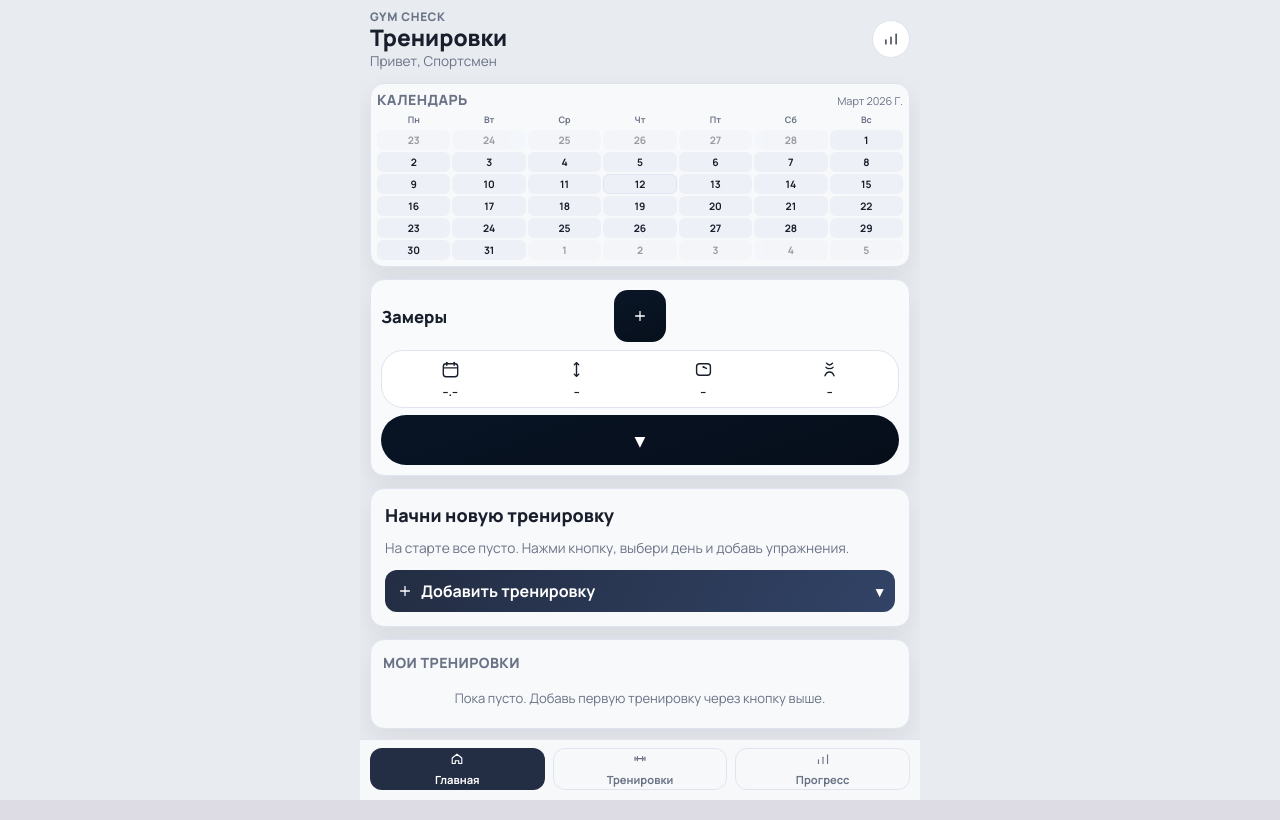
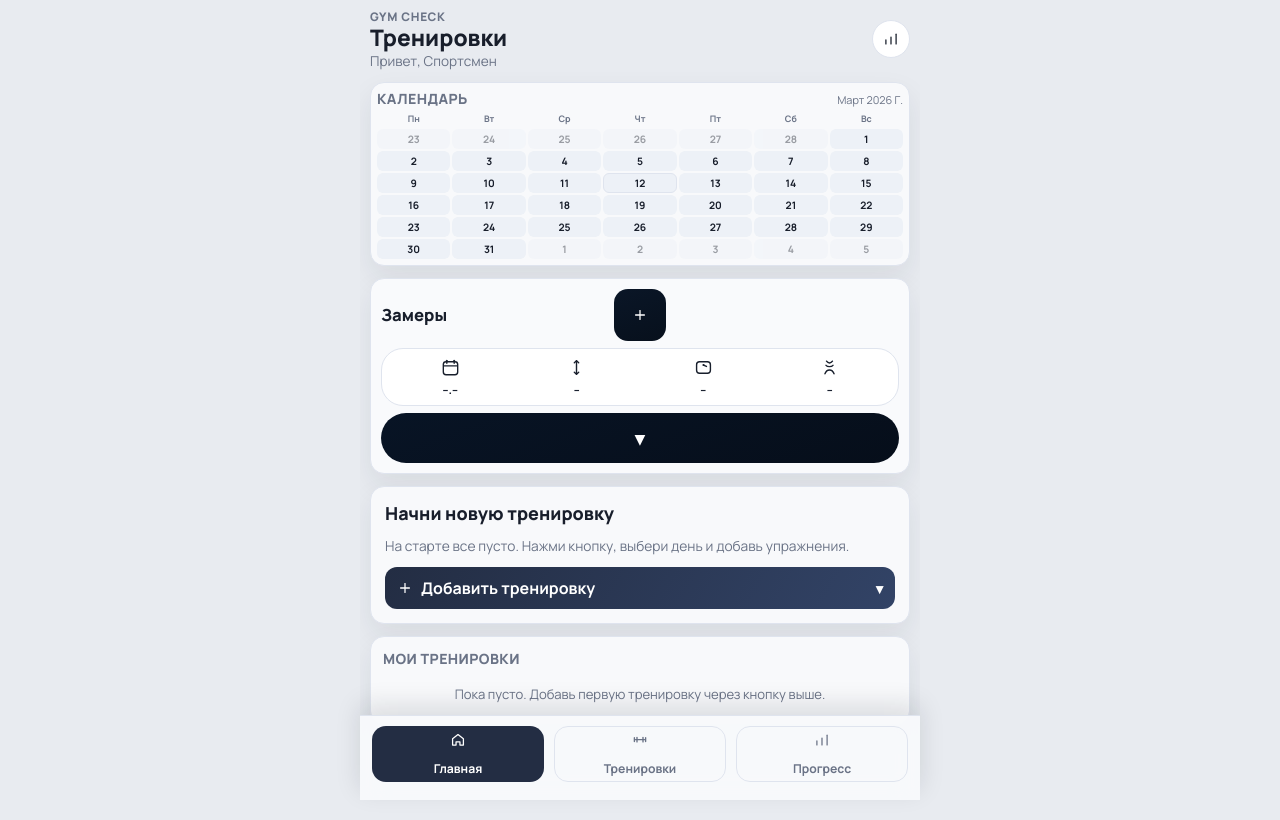
Before and after one commit to strelveles1994-dev/gum-mini-app, a React (Vite) app: page / in a window 1280 px wide. Built offline with nearby package versions, Linux system fonts and the light colour scheme.

Commit message:
Improve bottom navigation size and safe-area spacing

```diff
--- a/src/App.css
+++ b/src/App.css
@@ -1593,32 +1593,38 @@
 
 .bottom-nav {
   border-top: 1px solid var(--panel-border);
-  background: color-mix(in srgb, var(--panel-bg) 92%, transparent);
-  backdrop-filter: blur(12px);
-  padding: 8px 10px calc(10px + env(safe-area-inset-bottom));
+  background: color-mix(in srgb, var(--panel-bg) 96%, transparent);
+  backdrop-filter: blur(14px);
+  padding: 10px 12px calc(18px + env(safe-area-inset-bottom));
   max-width: 560px;
   width: 100%;
   margin: 0 auto;
   display: grid;
   grid-template-columns: repeat(3, minmax(0, 1fr));
-  gap: 8px;
+  gap: 10px;
   position: sticky;
   bottom: 0;
   z-index: 5;
+  box-shadow: 0 -10px 24px rgba(15, 22, 36, 0.12);
 }
 
 .nav-btn {
-  min-height: 42px;
-  border: 1px solid var(--panel-border);
-  border-radius: 12px;
+  min-height: 56px;
+  border: 1px solid var(--panel-border);
+  border-radius: 14px;
   background: transparent;
   color: var(--text-sub);
   display: grid;
   place-items: center;
-  gap: 3px;
-  font-size: 0.7rem;
-  font-weight: 700;
-  cursor: pointer;
+  gap: 4px;
+  font-size: 0.76rem;
+  font-weight: 700;
+  cursor: pointer;
+}
+
+.nav-btn .app-icon {
+  width: 18px;
+  height: 18px;
 }
 
 .nav-btn.is-active {
```
